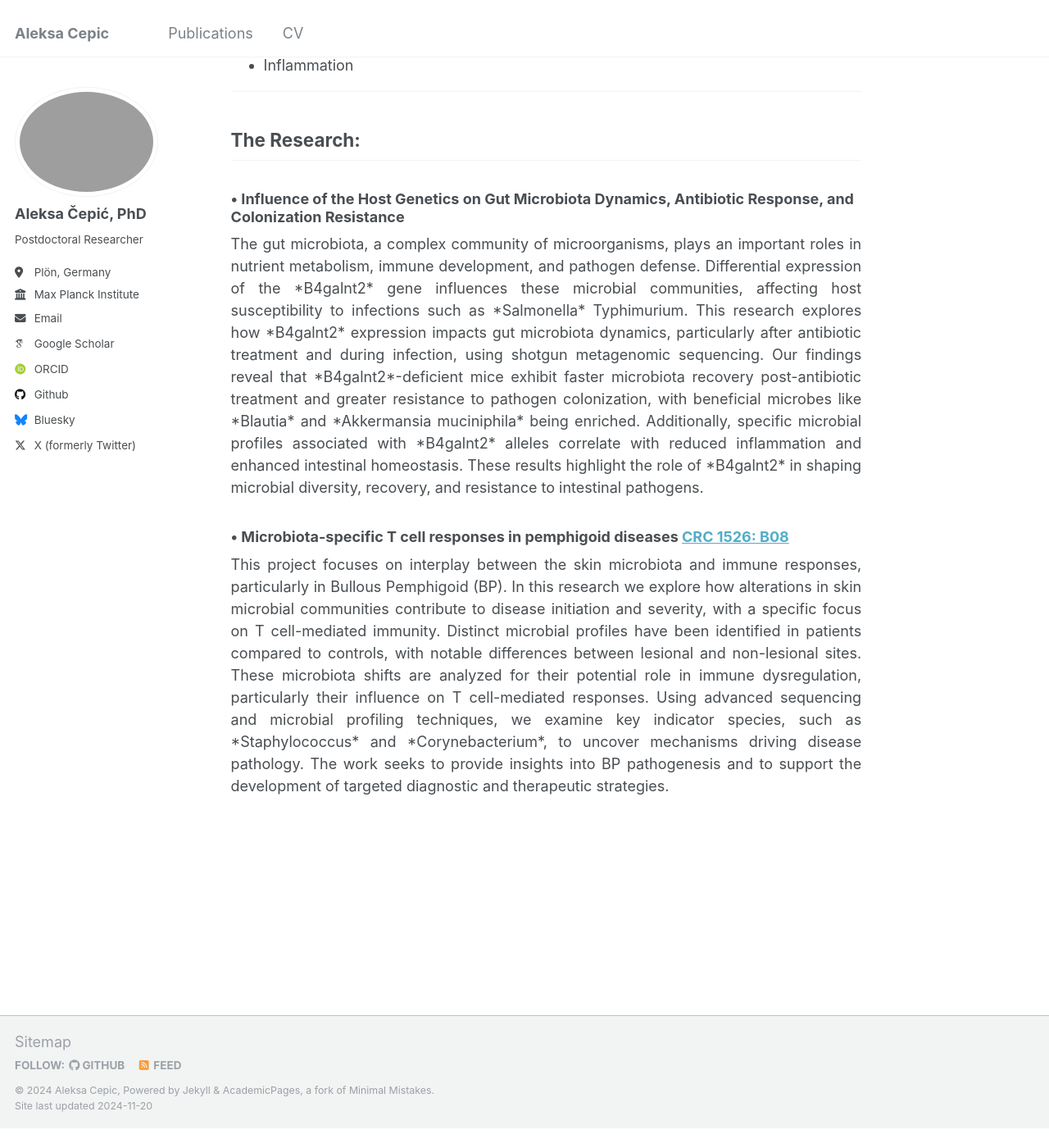
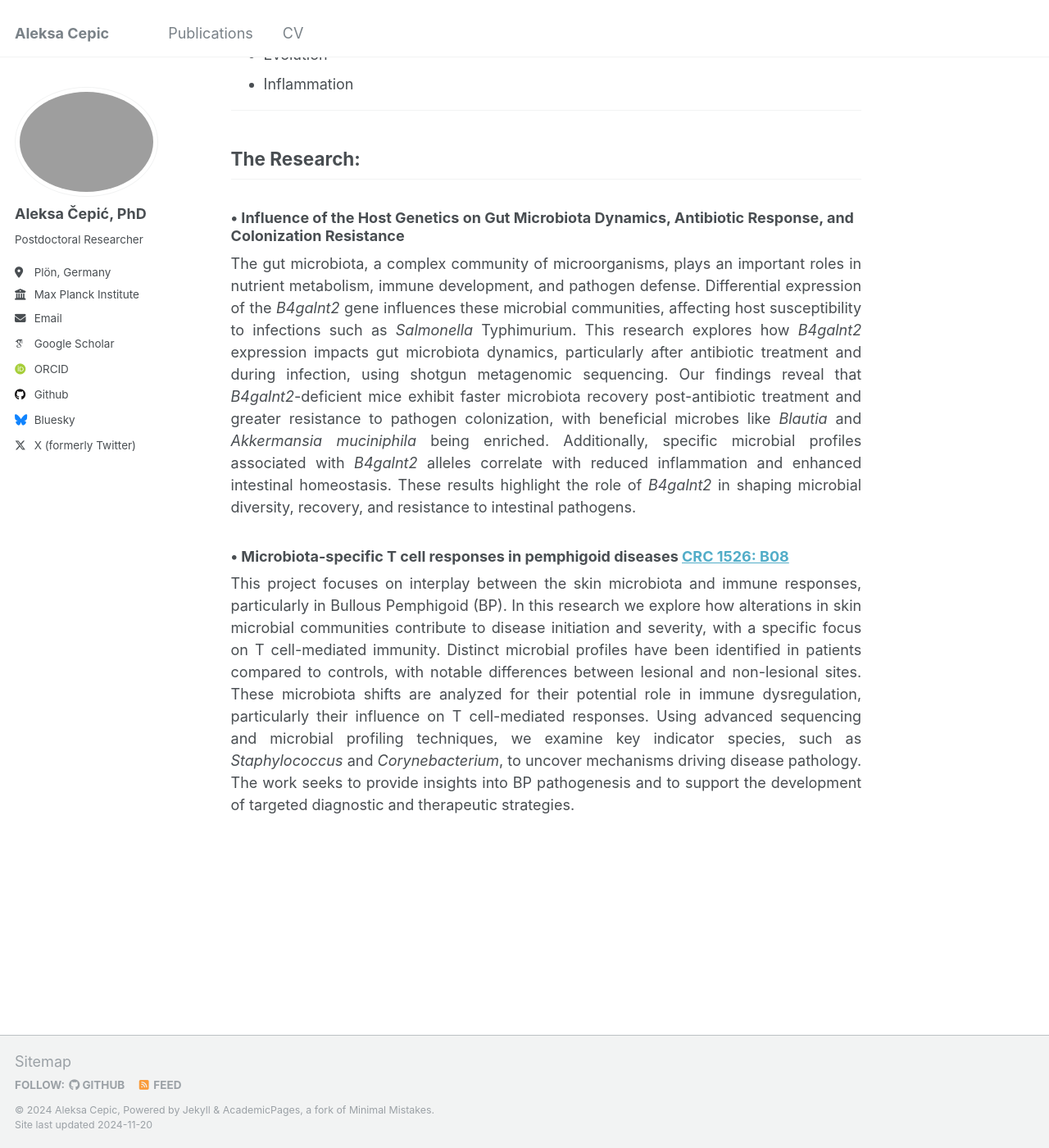
Before and after one commit to drcepic/drcepic.github.io, a Jekyll site: the page built from _pages/about.md, in a window 1280 px wide and 1400 px high, scrolled down 452 px. Shown: the whole window at 82% size. Built offline with Jekyll 4.4.1, drawn with Linux system fonts in a browser that asks for light colours; some web fonts are replaced; before the commit the page ends 1828 px from its top, so only the background shows below that; some of the changed text lies outside the part shown.

Commit message:
Update about.md

```diff
--- a/_pages/about.md
+++ b/_pages/about.md
@@ -8,11 +8,11 @@ redirect_from:
 ---
 
 <p align='justify'>
+I am a microbiome researcher in the <a href="http://web.evolbio.mpg.de/evolgenomics/">Evolutionary Genomics group</a> at the Max Planck Institute for Evolutionary Biology and the IEM (Kiel University), investigating gut and skin microbial dynamics and pathogen resistance.
+</p>
 
-I am a microbiome researcher in the <a href="http://web.evolbio.mpg.de/evolgenomics/">Evolutionary Genomics group</a> at the Max Planck Institute for Evolutionary Biology and the IEM (Kiel University), investigating gut and skin microbial dynamics and pathogen resistance.
-
+<p align='justify'>
 Through metagenomic sequencing and bioinformatics, I aim to understand how gut and skin microbiota impacts health, particularly in the context of infection and inflammation.
-
 </p>
 
 <hr>
@@ -28,15 +28,13 @@ Through metagenomic sequencing and bioinformatics, I aim to understand how gut a
 ## The Research:
 
 ### • Influence of the Host Genetics on Gut Microbiota Dynamics, Antibiotic Response, and Colonization Resistance
+
 <p align='justify'>
-
-The gut microbiota, a complex community of microorganisms, plays an important roles in nutrient metabolism, immune development, and pathogen defense. Differential expression of the *B4galnt2* gene influences these microbial communities, affecting host susceptibility to infections such as *Salmonella* Typhimurium. This research explores how *B4galnt2* expression impacts gut microbiota dynamics, particularly after antibiotic treatment and during infection, using shotgun metagenomic sequencing. Our findings reveal that *B4galnt2*-deficient mice exhibit faster microbiota recovery post-antibiotic treatment and greater resistance to pathogen colonization, with beneficial microbes like *Blautia* and *Akkermansia muciniphila* being enriched. Additionally, specific microbial profiles associated with *B4galnt2* alleles correlate with reduced inflammation and enhanced intestinal homeostasis. These results highlight the role of *B4galnt2* in shaping microbial diversity, recovery, and resistance to intestinal pathogens.
-
+The gut microbiota, a complex community of microorganisms, plays an important roles in nutrient metabolism, immune development, and pathogen defense. Differential expression of the <em>B4galnt2</em> gene influences these microbial communities, affecting host susceptibility to infections such as <em>Salmonella</em> Typhimurium. This research explores how <em>B4galnt2</em> expression impacts gut microbiota dynamics, particularly after antibiotic treatment and during infection, using shotgun metagenomic sequencing. Our findings reveal that <em>B4galnt2</em>-deficient mice exhibit faster microbiota recovery post-antibiotic treatment and greater resistance to pathogen colonization, with beneficial microbes like <em>Blautia</em> and <em>Akkermansia muciniphila</em> being enriched. Additionally, specific microbial profiles associated with <em>B4galnt2</em> alleles correlate with reduced inflammation and enhanced intestinal homeostasis. These results highlight the role of <em>B4galnt2</em> in shaping microbial diversity, recovery, and resistance to intestinal pathogens.
 </p>
 
 ### • Microbiota-specific T cell responses in pemphigoid diseases [CRC 1526: B08](https://www.sfb1526.uni-luebeck.de/research/research-area-b/project-b08.html)
+
 <p align='justify'>
-
-This project focuses on interplay between the skin microbiota and immune responses, particularly in Bullous Pemphigoid (BP). In this research we explore how alterations in skin microbial communities contribute to disease initiation and severity, with a specific focus on T cell-mediated immunity. Distinct microbial profiles have been identified in patients compared to controls, with notable differences between lesional and non-lesional sites. These microbiota shifts are analyzed for their potential role in immune dysregulation, particularly their influence on T cell-mediated responses. Using advanced sequencing and microbial profiling techniques, we examine key indicator species, such as *Staphylococcus* and *Corynebacterium*, to uncover mechanisms driving disease pathology. The work seeks to provide insights into BP pathogenesis and to support the development of targeted diagnostic and therapeutic strategies.
-
+This project focuses on interplay between the skin microbiota and immune responses, particularly in Bullous Pemphigoid (BP). In this research we explore how alterations in skin microbial communities contribute to disease initiation and severity, with a specific focus on T cell-mediated immunity. Distinct microbial profiles have been identified in patients compared to controls, with notable differences between lesional and non-lesional sites. These microbiota shifts are analyzed for their potential role in immune dysregulation, particularly their influence on T cell-mediated responses. Using advanced sequencing and microbial profiling techniques, we examine key indicator species, such as <em>Staphylococcus</em> and <em>Corynebacterium</em>, to uncover mechanisms driving disease pathology. The work seeks to provide insights into BP pathogenesis and to support the development of targeted diagnostic and therapeutic strategies.
 </p>
```
